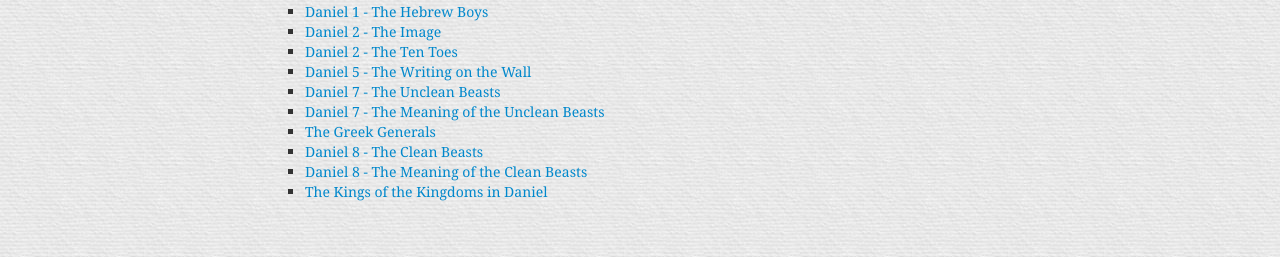
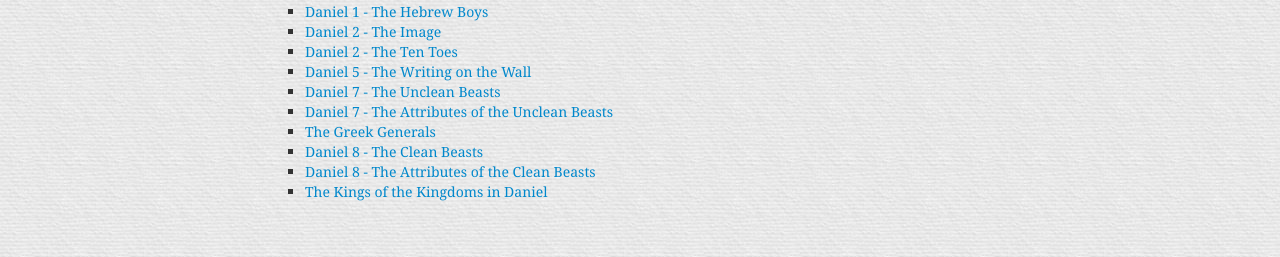
Before and after one commit to xonev/biblerich, a Jekyll site: the page built from bible-highlights/review/index.html, in a window 1280 px wide. Shown: the part 640-897 px from the top of the page. Built offline with Jekyll 4.4.1, drawn with Linux system fonts in a browser that asks for light colours; nearby versions of some CDN libraries; library files that are not in the unit come from our copies.

Commit message:
Add more Daniel flashcard sections.

```diff
--- a/bible-highlights/review/daniel/writing-on-wall.html
+++ b/bible-highlights/review/daniel/writing-on-wall.html
@@ -3,6 +3,6 @@
 title: BibleRICH | Flash Cards &ndash; The Writing on the Wall
 ---
 
-<h1>Daniel - The Writing on the Wall</h1>
+<h1>Daniel 5 - The Writing on the Wall</h1>
 <script type='text/javascript' src='/js/flashcards/daniel/writing-on-wall.js'></script>
 {% include flashcards.html %}
--- a/bible-highlights/review/index.html
+++ b/bible-highlights/review/index.html
@@ -47,10 +47,10 @@
           <li><a href='/bible-highlights/review/daniel/the-toes.html'>Daniel 2 - The Ten Toes</a></li>
           <li><a href='/bible-highlights/review/daniel/writing-on-wall.html'>Daniel 5 - The Writing on the Wall</a></li>
           <li><a href='/bible-highlights/review/daniel/unclean-beasts.html'>Daniel 7 - The Unclean Beasts</a></li>
-          <li><a href='/bible-highlights/review/daniel/meaning-of-unclean-beasts.html'>Daniel 7 - The Meaning of the Unclean Beasts</a></li>
+          <li><a href='/bible-highlights/review/daniel/unclean-beast-attributes.html'>Daniel 7 - The Attributes of the Unclean Beasts</a></li>
           <li><a href='/bible-highlights/review/daniel/greek-generals.html'>The Greek Generals</a></li>
           <li><a href='/bible-highlights/review/daniel/clean-beasts.html'>Daniel 8 - The Clean Beasts</a></li>
-          <li><a href='/bible-highlights/review/daniel/meaning-of-clean-beasts.html'>Daniel 8 - The Meaning of the Clean Beasts</a></li>
+          <li><a href='/bible-highlights/review/daniel/clean-beast-attributes.html'>Daniel 8 - The Attributes of the Clean Beasts</a></li>
           <li><a href='/bible-highlights/review/daniel/kings-of-kingdoms.html'>The Kings of the Kingdoms in Daniel</a></li>
     </ul>
   </li>
--- a/css/flashcards.css
+++ b/css/flashcards.css
@@ -27,6 +27,11 @@
   line-height: 2em;
 }
 
+#flashcards .card ol li {
+  font-size: 0.5em;
+  text-align: left;
+}
+
 #flashcards table {
   text-align: left;
   margin: auto;
```
